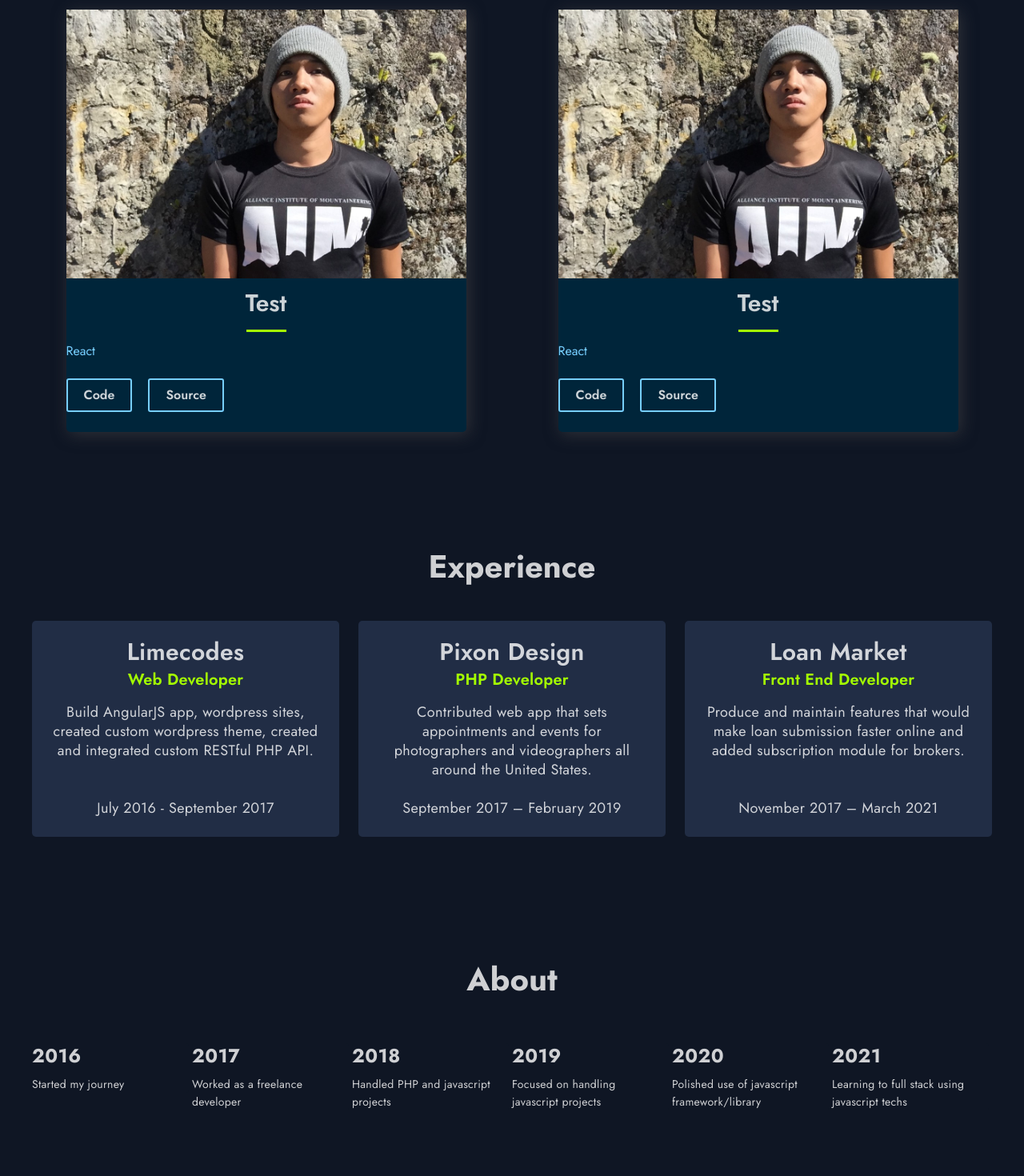
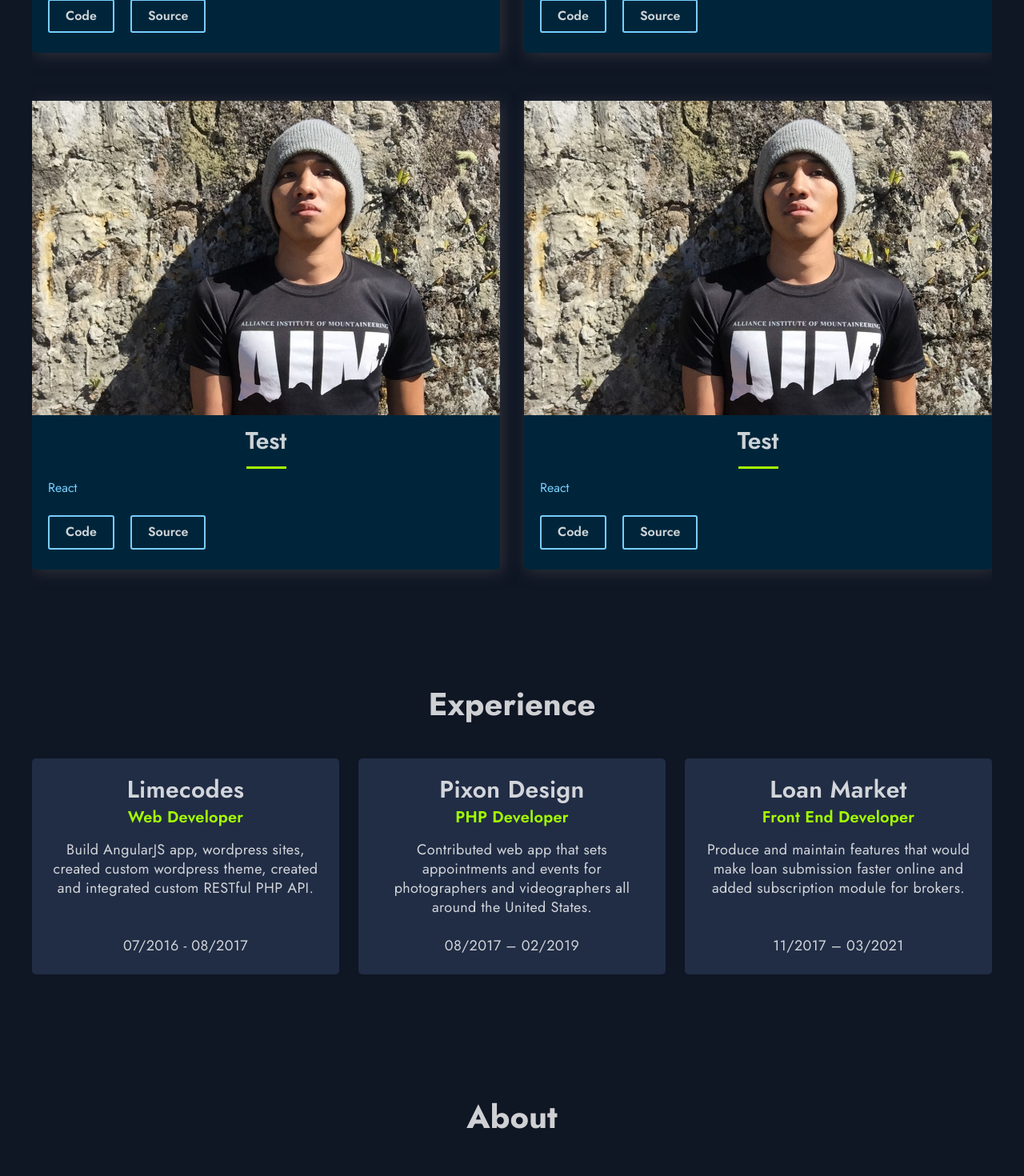
Before and after one commit to DonaldIvan/portfolio, a Next.js app: page / in a window 1280 px wide. Shown: the part 2660-4130 px from the top of the page at 80% size. Built offline with nearby package versions, Linux system fonts and the light colour scheme.

Commit message:
1024 responsive

```diff
--- a/components/Experiences/ExperienceStyles.tsx
+++ b/components/Experiences/ExperienceStyles.tsx
@@ -31,7 +31,7 @@ export const Box = styled.div`
   flex-direction: column;
   min-height: 270px;
   @media ${({ theme }) => theme.breakpoints.lg} {
-    height: 210px;
+    min-height: 310px;
   }
 
   @media ${({ theme }) => theme.breakpoints.md} {
--- a/components/Header/HeaderStyles.tsx
+++ b/components/Header/HeaderStyles.tsx
@@ -29,7 +29,10 @@ export const Div2 = styled.div`
   grid-area: 1 / 2 / 2 / 4;
   display: flex;
   justify-content: space-around;
-  @media ${({ theme }) => theme.breakpoints.sm} {
+  @media ${({ theme }) => theme.breakpoints.lg} {
+    grid-area: 1 / 2 / 3 / 5;
+  }
+  @media ${({ theme }) => theme.breakpoints.md} {
     grid-area: 2 / 2 / 3 / 5;
   }
 `;
--- a/components/Projects/Projects.tsx
+++ b/components/Projects/Projects.tsx
@@ -8,6 +8,7 @@ import {
   TitleContent,
   UtilityList,
   Img,
+  BlogTextContainer,
 } from './ProjectsStyles';
 import { Section, SectionTitle } from 'styles/GlobalComponents';
 import { PROJECTS } from 'constants/header';
@@ -20,6 +21,7 @@ const Projects = () => (
       {PROJECTLIST.map(({ id, image, title, tags, source, visit }) => (
         <BlogCard key={id}>
           <Img src={image} />
+          <BlogTextContainer>
             <TitleContent>
               <HeaderThree>{title}</HeaderThree>
               <Hr />
@@ -41,6 +43,7 @@ const Projects = () => (
                 Source
               </ExternalLinks>
             </UtilityList>
+          </BlogTextContainer>
         </BlogCard>
       ))}
     </GridContainer>
--- a/components/Projects/ProjectsStyles.tsx
+++ b/components/Projects/ProjectsStyles.tsx
@@ -26,7 +26,6 @@ export const BlogCard = styled.div`
   border-radius: 10px;
   box-shadow: 3px 3px 20px rgba(80, 78, 78, 0.5);
   text-align: center;
-  width: 500px;
   transition: 0.3s ease;
   background-color: ${({ theme }) => theme.colors.background2};
   border-radius: 5px;
@@ -36,6 +35,10 @@ export const BlogCard = styled.div`
   @media ${({ theme }) => theme.breakpoints.sm} {
     width: 100%;
   }
+`;
+
+export const BlogTextContainer = styled.div`
+  padding: 0 20px;
 `;
 export const TitleContent = styled.div`
   text-align: center;
--- a/components/Technologies/TechnologiesStyles.tsx
+++ b/components/Technologies/TechnologiesStyles.tsx
@@ -37,10 +37,6 @@ export const List = styled.ul`
   grid-template-columns: repeat(2, 1fr);
   gap: 6rem;
   margin: 3rem 5rem;
-
-  @media ${({ theme }) => theme.breakpoints.lg} {
-    margin: 64px 0;
-  }
 
   @media ${({ theme }) => theme.breakpoints.md} {
     margin: 64px 0;
--- a/components/TimeLine/TimeLineStyles.tsx
+++ b/components/TimeLine/TimeLineStyles.tsx
@@ -34,6 +34,7 @@ export const CarouselContainer = styled.ul`
 export const CarouselMobileScrollNode = styled.div<{ final: boolean }>`
   flex-grow: 1;
   flex-basis: 0;
+
   @media ${({ theme }) => theme.breakpoints.sm} {
     display: flex;
     min-width: ${({ final }) => (final ? `120%;` : `min-content`)};
@@ -44,10 +45,7 @@ export const CarouselItem = styled.div<{
   index?: number;
   active?: number | undefined;
 }>`
-  background: #0f1624;
   border-radius: 3px;
-  max-width: 196px;
-
   @media ${({ theme }) => theme.breakpoints.md} {
     max-width: 124px;
   }
@@ -77,6 +75,12 @@ export const CarouselItemTitle = styled.h4`
   display: flex;
   margin-bottom: 8px;
 
+  @media ${({ theme }) => theme.breakpoints.lg} {
+    font-size: 2rem;
+    line-height: 28px;
+    margin-bottom: 4px;
+  }
+
   @media ${({ theme }) => theme.breakpoints.md} {
     font-size: 20px;
     line-height: 28px;
@@ -90,11 +94,17 @@ export const CarouselItemTitle = styled.h4`
 `;
 
 export const CarouselItemText = styled.p`
-  font-size: 14px;
+  font-size: 1.6rem;
   line-height: 22px;
   letter-spacing: 0.02em;
   color: ${({ theme }) => theme.colors.primary};
   padding-right: 16px;
+
+  @media ${({ theme }) => theme.breakpoints.lg} {
+    font-size: 1.4rem;
+    line-height: 20px;
+    margin-bottom: 4px;
+  }
 
   @media ${({ theme }) => theme.breakpoints.md} {
     font-size: 12px;
--- a/constants/experiences.tsx
+++ b/constants/experiences.tsx
@@ -7,7 +7,7 @@ export const EXPERIENCES = [
   wordpress sites, created custom wordpress theme, created and
   integrated custom RESTful PHP API.
   `,
-    date: 'July 2016 - September 2017',
+    date: '07/2016 - 08/2017',
   },
   {
     id: 1,
@@ -15,7 +15,7 @@ export const EXPERIENCES = [
     role: 'PHP Developer',
     description: `Contributed web app that sets appointments and events for
   photographers and videographers all around the United States.`,
-    date: 'September 2017 – February 2019',
+    date: '08/2017 – 02/2019',
   },
   {
     id: 2,
@@ -23,6 +23,6 @@ export const EXPERIENCES = [
     role: 'Front End Developer',
     description: `Produce and maintain features that would make loan submission
     faster online and added subscription module for brokers.`,
-    date: 'November 2017 – March 2021',
+    date: '11/2017 – 03/2021',
   },
 ];
--- a/layout/LayoutStyles.tsx
+++ b/layout/LayoutStyles.tsx
@@ -4,4 +4,7 @@ export const Container = styled.div`
   max-width: 1200px;
   width: 100%;
   margin: auto;
+  @media ${({ theme }) => theme.breakpoints.lg} {
+    max-width: 900px;
+  }
 `;
```
Lines whose indentation alone changed are shown as unchanged.
